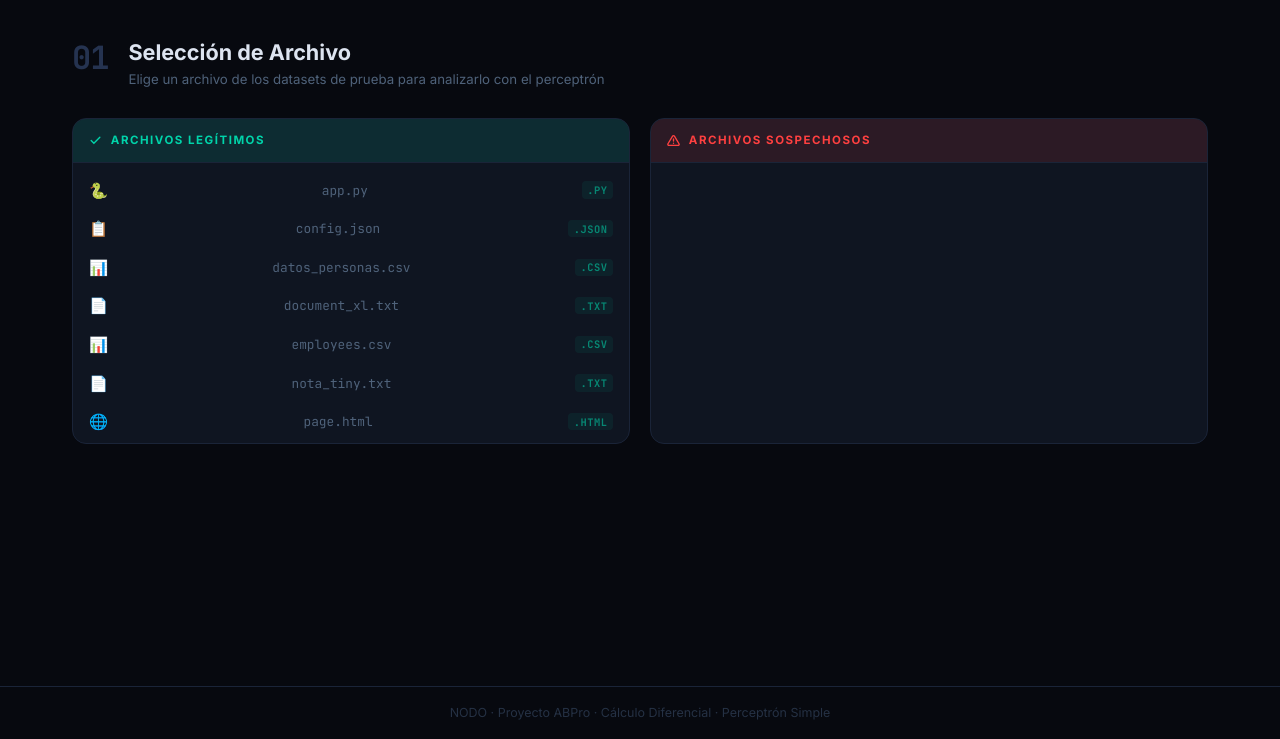
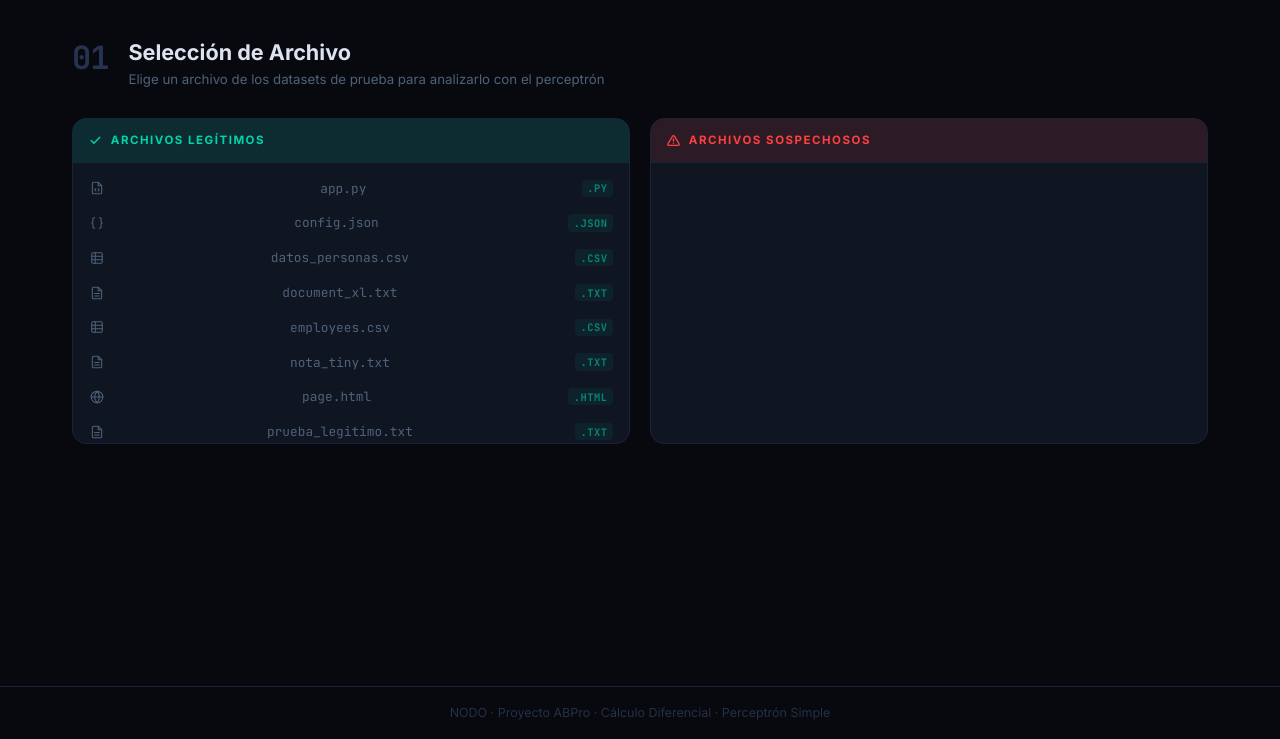
Before and after one commit to ShadeC0der/perceptron-basico, a Flask app: page / in a window 1280 px wide. Shown: the part 61-800 px from the top of the page. Run offline with Flask 3, Linux system fonts and the light colour scheme.

Commit message:
UI: reemplazar emojis por iconos SVG y mejorar contraste y layout visual
- Sistema de iconos SVG inline (sin dependencias externas): archivos,
  veredicto (shield), botón colapsar (chevron)
- Líneas del esquema neuronal: rango de grosor reducido (1–4px) para
  que ningún peso domine visualmente de forma exagerada
- Leyenda del esquema: separar swatches de color y texto descriptivo
  para eliminar el solapamiento entre "Peso negativo" y el subtítulo
- Contraste: elevar a --text-muted los textos que usaban --text-dim
  (títulos de sección, dom-label, eje z, σ(z), marcadores del gauge)
- Layout: .features-card con align-self:start para eliminar espacio
  en blanco cuando la columna derecha es más alta
- README: añadir enlace a la demo en vivo en Render

Co-Authored-By: Claude Sonnet 4.6 <noreply@anthropic.com>

```diff
--- a/static/script.js
+++ b/static/script.js
@@ -35,13 +35,38 @@ collapseBtn.addEventListener('click', () => {
   mathBody.classList.toggle('collapsed', isOpen);
 });
 
+/* ══ Icon helper ═════════════════════════════════════════ */
+const ICON_PATHS = {
+  'file':       '<path d="M13 2H6a2 2 0 0 0-2 2v16a2 2 0 0 0 2 2h12a2 2 0 0 0 2-2V9z"/><polyline points="13 2 13 9 20 9"/>',
+  'file-text':  '<path d="M14 2H6a2 2 0 0 0-2 2v16a2 2 0 0 0 2 2h12a2 2 0 0 0 2-2V8z"/><polyline points="14 2 14 8 20 8"/><line x1="16" y1="13" x2="8" y2="13"/><line x1="16" y1="17" x2="8" y2="17"/>',
+  'file-code':  '<path d="M14 2H6a2 2 0 0 0-2 2v16a2 2 0 0 0 2 2h12a2 2 0 0 0 2-2V8z"/><polyline points="14 2 14 8 20 8"/><polyline points="10 13 8 15 10 17"/><polyline points="14 13 16 15 14 17"/>',
+  'terminal':   '<polyline points="4 17 10 11 4 5"/><line x1="12" y1="19" x2="20" y2="19"/>',
+  'cpu':        '<rect x="4" y="4" width="16" height="16" rx="2"/><rect x="9" y="9" width="6" height="6"/><line x1="9" y1="1" x2="9" y2="4"/><line x1="15" y1="1" x2="15" y2="4"/><line x1="9" y1="20" x2="9" y2="23"/><line x1="15" y1="20" x2="15" y2="23"/><line x1="20" y1="9" x2="23" y2="9"/><line x1="20" y1="14" x2="23" y2="14"/><line x1="1" y1="9" x2="4" y2="9"/><line x1="1" y1="14" x2="4" y2="14"/>',
+  'braces':     '<path d="M8 3H7a2 2 0 0 0-2 2v5a2 2 0 0 1-2 2 2 2 0 0 1 2 2v5c0 1.1.9 2 2 2h1"/><path d="M16 21h1a2 2 0 0 0 2-2v-5c0-1.1.9-2 2-2a2 2 0 0 1-2-2V5a2 2 0 0 0-2-2h-1"/>',
+  'table2':     '<rect x="3" y="3" width="18" height="18" rx="2"/><line x1="3" y1="9" x2="21" y2="9"/><line x1="3" y1="15" x2="21" y2="15"/><line x1="9" y1="3" x2="9" y2="21"/>',
+  'globe':      '<circle cx="12" cy="12" r="10"/><line x1="2" y1="12" x2="22" y2="12"/><path d="M12 2a15.3 15.3 0 0 1 4 10 15.3 15.3 0 0 1-4 10 15.3 15.3 0 0 1-4-10 15.3 15.3 0 0 1 4-10z"/>',
+  'palette':    '<path d="M12 2C6.5 2 2 6.5 2 12s4.5 10 10 10c.926 0 1.648-.746 1.648-1.688 0-.437-.18-.835-.437-1.125-.29-.289-.438-.652-.438-1.125a1.64 1.64 0 0 1 1.668-1.668h1.996c3.051 0 5.555-2.503 5.555-5.554C21.965 6.012 17.461 2 12 2z"/>',
+  'shield-ok':  '<path d="M12 22s8-4 8-10V5l-8-3-8 3v7c0 6 8 10 8 10z"/><polyline points="9 12 11 14 15 10"/>',
+  'shield-bad': '<path d="M12 22s8-4 8-10V5l-8-3-8 3v7c0 6 8 10 8 10z"/><line x1="12" y1="8" x2="12" y2="12"/><line x1="12" y1="16" x2="12.01" y2="16"/>',
+};
+function icon(name, size = 14) {
+  const p = ICON_PATHS[name] ?? ICON_PATHS['file'];
+  return `<svg width="${size}" height="${size}" viewBox="0 0 24 24" fill="none" stroke="currentColor" stroke-width="1.8" stroke-linecap="round" stroke-linejoin="round">${p}</svg>`;
+}
+
 /* ══ File list ═══════════════════════════════════════════ */
-const EXT_ICONS = {
-  py:'🐍', js:'📜', html:'🌐', css:'🎨',
-  csv:'📊', json:'📋', txt:'📄', xml:'📄', sh:'📄',
-  exe:'⚙️', bat:'⚙️', vbs:'⚙️', cmd:'⚙️',
+const EXT_ICON_MAP = {
+  py:'file-code', js:'file-code', ts:'file-code', jsx:'file-code', tsx:'file-code',
+  rb:'file-code', php:'file-code', java:'file-code', c:'file-code', cpp:'file-code', go:'file-code',
+  html:'globe', css:'palette',
+  json:'braces',
+  csv:'table2', xlsx:'table2',
+  txt:'file-text', md:'file-text', xml:'file-text', yaml:'file-text', yml:'file-text',
+  ini:'file-text', cfg:'file-text', dat:'file-text',
+  sh:'terminal', bash:'terminal',
+  exe:'cpu', bat:'terminal', vbs:'terminal', cmd:'terminal',
 };
-const extIcon = n => EXT_ICONS[n.split('.').pop()?.toLowerCase()] ?? '📁';
+const extIcon = n => icon(EXT_ICON_MAP[n.split('.').pop()?.toLowerCase()] ?? 'file');
 
 function buildFileList(ul, files, cat) {
   ul.innerHTML = '';
@@ -53,7 +78,7 @@ function buildFileList(ul, files, cat) {
     btn.dataset.categoria = cat;
     btn.dataset.nombre    = nombre;
     btn.innerHTML = `
-      <span class="file-icon">${extIcon(nombre)}</span>
+      <span class="file-icon" aria-hidden="true">${extIcon(nombre)}</span>
       <span class="file-name">${nombre}</span>
       ${ext ? `<span class="file-ext-badge ${cat === 'sospechosos' ? 'ext-susp' : 'ext-legit'}">.${ext}</span>` : ''}
     `;
@@ -101,7 +126,7 @@ loadTestFiles();
 
 /* ══ UI helpers ══════════════════════════════════════════ */
 function showError(msg) {
-  errorBanner.textContent = `⚠ ${msg}`;
+  errorBanner.innerHTML = `<svg width="14" height="14" viewBox="0 0 24 24" fill="none" stroke="currentColor" stroke-width="2" stroke-linecap="round" stroke-linejoin="round" style="display:inline;vertical-align:-2px;margin-right:6px"><path d="M10.29 3.86L1.82 18a2 2 0 001.71 3h16.94a2 2 0 001.71-3L13.71 3.86a2 2 0 00-3.42 0z"/><line x1="12" y1="9" x2="12" y2="13"/><line x1="12" y1="17" x2="12.01" y2="17"/></svg>${msg}`;
   errorBanner.hidden = false;
 }
 function hideError() { errorBanner.hidden = true; }
@@ -252,8 +277,8 @@ function drawNetwork(data) {
 
     const normW  = Math.abs(f.peso) / maxW;
     const col    = f.peso >= 0 ? '#22d3ee' : '#f97316';
-    const sw     = 1.5 + normW * 5;
-    const op     = 0.2 + normW * 0.7;
+    const sw     = 1 + normW * 3;
+    const op     = 0.3 + normW * 0.6;
     const pid    = `p${i}`;
     const d      = `M ${x1} ${y1} C ${bx} ${y1} ${bx} ${y2} ${x2} ${y2}`;
 
@@ -405,7 +430,7 @@ function drawNetwork(data) {
   }));
   networkSvg.appendChild(txt('σ(z)', {
     x: NEX, y: NEY + 37,
-    'text-anchor': 'middle', fill: '#253144',
+    'text-anchor': 'middle', fill: '#4f627a',
     'font-size': '10', 'font-family': 'monospace',
   }));
 
@@ -451,17 +476,17 @@ function drawNetwork(data) {
 
   /* ── Leyenda ─────────────────────────────────────────── */
   const ly = 400;
-  [[35, '#22d3ee', 'Peso positivo'], [200, '#f97316', 'Peso negativo']].forEach(([lx, lc, label]) => {
-    networkSvg.appendChild(el('rect', { x: lx, y: ly, width: 10, height: 10, rx: 2, fill: lc, opacity: 0.7 }));
+  [[35, '#22d3ee', 'Peso positivo'], [195, '#f97316', 'Peso negativo']].forEach(([lx, lc, label]) => {
+    networkSvg.appendChild(el('rect', { x: lx, y: ly, width: 10, height: 10, rx: 2, fill: lc, opacity: 0.8 }));
     networkSvg.appendChild(txt(label, {
-      x: lx + 15, y: ly + 9,
+      x: lx + 16, y: ly + 9,
       fill: '#4f627a', 'font-size': '10', 'font-family': 'monospace',
     }));
   });
-  networkSvg.appendChild(txt('El grosor de la línea indica la magnitud del peso', {
-    x: 400, y: ly + 9,
-    'text-anchor': 'middle',
-    fill: '#253144', 'font-size': '10', 'font-family': 'monospace',
+  networkSvg.appendChild(txt('El grosor indica la magnitud del peso', {
+    x: 835, y: ly + 9,
+    'text-anchor': 'end',
+    fill: '#4f627a', 'font-size': '10', 'font-family': 'monospace',
   }));
 }
 
@@ -704,7 +729,7 @@ function drawGauge(confidence) {
   [0,.25,.5,.75,1].forEach(t => {
     const p1=pt(t,r+5), p2=pt(t,r+12), pl=pt(t,r+22);
     gaugeSvg.appendChild(el('line', { x1:p1.x,y1:p1.y,x2:p2.x,y2:p2.y, stroke:'#1a2438','stroke-width':1.5 }));
-    gaugeSvg.appendChild(txt(`${(t*100).toFixed(0)}%`, { x:pl.x,y:pl.y+3,'text-anchor':'middle',fill:'#253144','font-size':'8.5','font-family':'monospace' }));
+    gaugeSvg.appendChild(txt(`${(t*100).toFixed(0)}%`, { x:pl.x,y:pl.y+3,'text-anchor':'middle',fill:'#4f627a','font-size':'8.5','font-family':'monospace' }));
   });
   const np = pt(confidence, rn);
   gaugeSvg.appendChild(el('line', { x1:cx,y1:cy,x2:np.x.toFixed(2),y2:np.y.toFixed(2), stroke:'#dde4f0','stroke-width':2.5,'stroke-linecap':'round' }));
@@ -718,7 +743,7 @@ function drawGauge(confidence) {
 /* ══ Verdict ═════════════════════════════════════════════ */
 function renderVerdict(data) {
   const ok = data.resultado === 'legitimo';
-  verdictIcon.textContent = ok ? '✓' : '⚠';
+  verdictIcon.innerHTML   = icon(ok ? 'shield-ok' : 'shield-bad', 48);
   verdictIcon.style.color = ok ? 'var(--primary)' : 'var(--danger)';
   verdictText.textContent = ok ? 'LEGÍTIMO' : 'SOSPECHOSO';
   verdictText.className   = `verdict-text ${data.resultado}`;
--- a/static/style.css
+++ b/static/style.css
@@ -206,7 +206,7 @@ body {
 }
 .file-btn:hover       { background: var(--border); color: var(--text); }
 .file-btn.active      { background: var(--border-hi); color: var(--text); }
-.file-icon            { font-size: 0.95rem; flex-shrink: 0; }
+.file-icon            { flex-shrink: 0; width: 16px; height: 16px; display: flex; align-items: center; justify-content: center; }
 .file-name            { flex: 1; overflow: hidden; text-overflow: ellipsis; white-space: nowrap; }
 .file-ext-badge {
   font-size: 0.65rem; font-weight: 700;
--- a/templates/index.html
+++ b/templates/index.html
@@ -156,7 +156,9 @@
       <div class="card math-card">
         <h3 class="card-title">
           Cálculo matemático paso a paso
-          <button class="collapse-btn" id="collapseBtn" aria-expanded="true">▲</button>
+          <button class="collapse-btn" id="collapseBtn" aria-expanded="true">
+            <svg viewBox="0 0 24 24" fill="none" stroke="currentColor" stroke-width="2.5" stroke-linecap="round" stroke-linejoin="round" width="14" height="14"><polyline points="18 15 12 9 6 15"/></svg>
+          </button>
         </h3>
         <div class="math-body" id="mathBody">
           <div id="mathContent"></div>
```
Also changed, not shown: other parts of static/style.css (+13 -10 lines), README.md.
